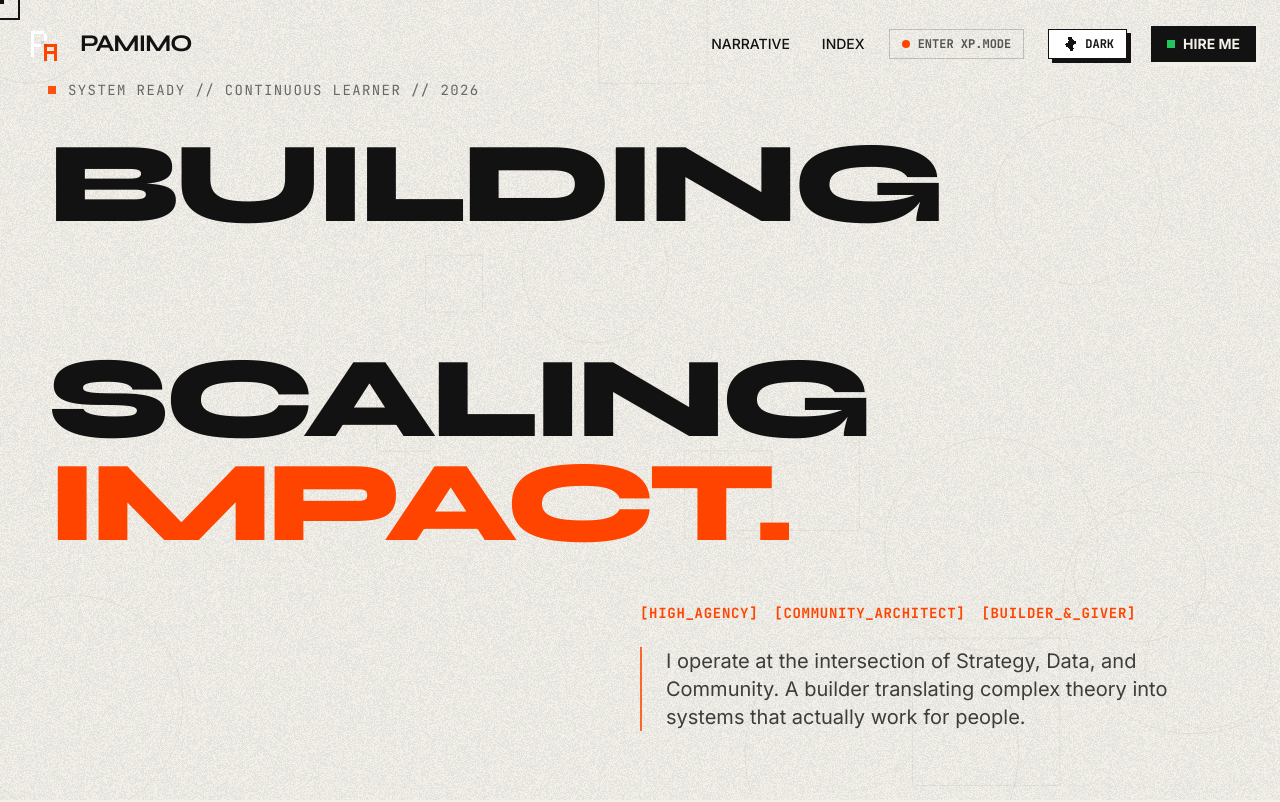
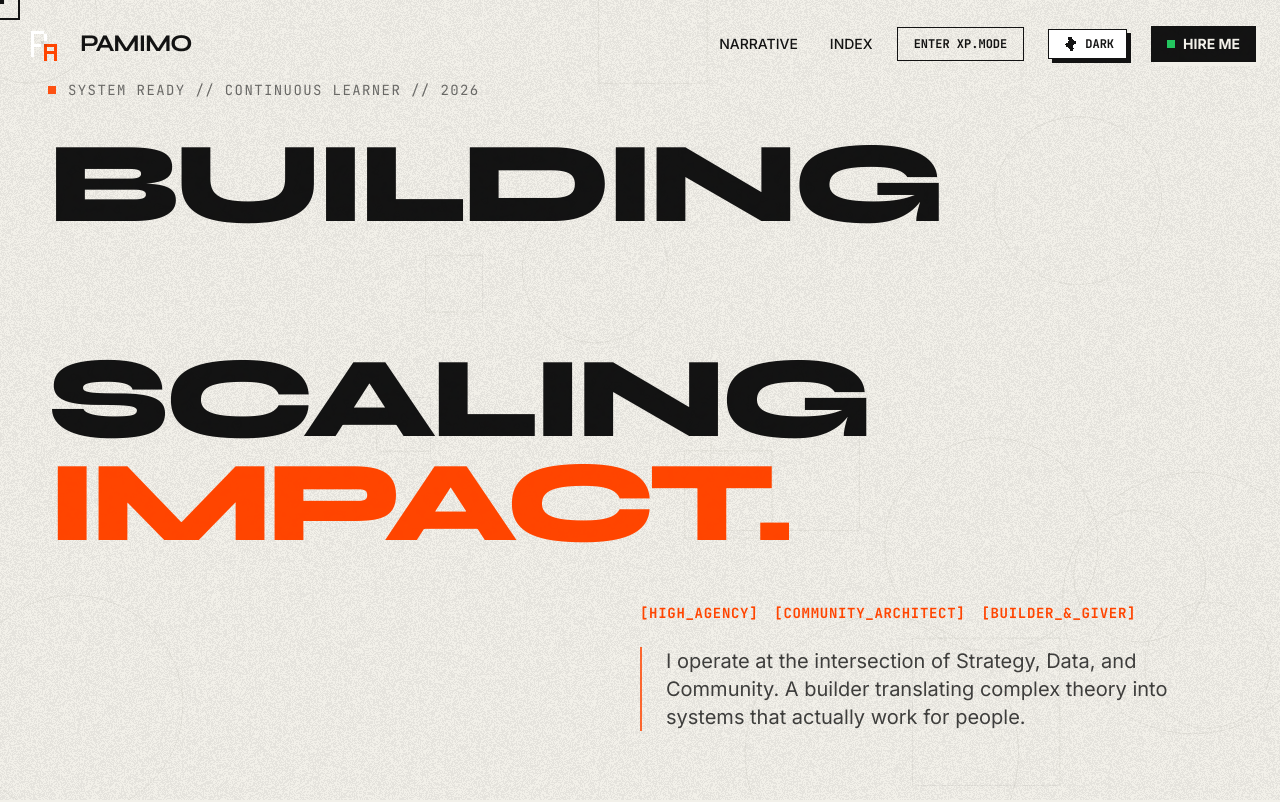
Before and after one commit to A-Pamimo/pamimo_com, a Next.js app: page / in a window 1280 px wide. Shown: the top 802 px of the page. Built offline with nearby package versions, Linux system fonts and the light colour scheme.

Commit message:
feat: Implement core UI components including navigation, project cards, and global layout.

```diff
--- a/app/layout.tsx
+++ b/app/layout.tsx
@@ -111,6 +111,14 @@ export default function RootLayout({
         <meta name="geo.placename" content="Toronto" />
       </head>
       <body className="bg-cream text-ink dark:bg-charcoal dark:text-cream antialiased overflow-x-hidden selection:bg-pop selection:text-white">
+        <div className="fixed inset-0 pointer-events-none z-[9999] opacity-[0.03] mix-blend-overlay">
+          <svg viewBox="0 0 200 200" xmlns="http://www.w3.org/2000/svg">
+            <filter id="noiseFilter">
+              <feTurbulence type="fractalNoise" baseFrequency="0.65" numOctaves="3" stitchTiles="stitch" />
+            </filter>
+            <rect width="100%" height="100%" filter="url(#noiseFilter)" />
+          </svg>
+        </div>
         {children}
 
         {/* JSON-LD Structured Data */}
@@ -158,9 +166,10 @@ export default function RootLayout({
                 "Community Building"
               ]
             })
-          }}
+          }
+          }
         />
-      </body>
-    </html>
+      </body >
+    </html >
   );
 }
--- a/components/Navbar.tsx
+++ b/components/Navbar.tsx
@@ -47,15 +47,15 @@ const Navbar: React.FC<NavbarProps> = ({ simulationMode, toggleSimulation }) =>
           {/* Gamification Toggle (Renamed to XP.MODE) */}
           {toggleSimulation && (
             <div className="relative group hidden md:flex">
+              <div className="absolute inset-0 bg-pop blur-lg opacity-0 group-hover:opacity-40 transition-opacity duration-100"></div>
               <button
                 onClick={toggleSimulation}
-                className={`font-mono text-xs font-bold border px-3 py-1.5 transition-all cursor-hoverable items-center gap-2 flex ${simulationMode
-                  ? 'bg-pop text-white border-pop shadow-hard'
-                  : 'border-ink/20 text-ink/70 dark:border-white/20 dark:text-white/70 hover:border-pop hover:text-pop'
-                  }`}
+                className="relative font-mono font-bold text-xs border border-ink dark:border-white px-4 py-2 hover:bg-pop hover:text-white hover:border-pop transition-all overflow-hidden group-hover:skew-x-[-10deg]"
               >
-                <span className={`w-2 h-2 rounded-full ${simulationMode ? 'bg-white' : 'bg-pop'}`}></span>
-                {simulationMode ? 'EXIT XP.MODE' : 'ENTER XP.MODE'}
+                <span className="relative z-10 group-hover:animate-pulse flex items-center gap-2">
+                  {simulationMode ? 'EXIT XP.MODE' : 'ENTER XP.MODE'}
+                  {simulationMode && <span className="w-2 h-2 bg-white rounded-full animate-ping" />}
+                </span>
               </button>
             </div>
           )}
@@ -84,7 +84,7 @@ const Navbar: React.FC<NavbarProps> = ({ simulationMode, toggleSimulation }) =>
           {/* Mobile Menu Btn */}
           <button
             onClick={() => setMobileMenuOpen(!mobileMenuOpen)}
-            className="md:hidden z-50 p-2 text-ink dark:text-white"
+            className="md:hidden z-50 p-2 text-ink dark:text-white transform transition-transform active:scale-95"
             aria-label="Toggle Menu"
           >
             {mobileMenuOpen ? 'CLOSE' : 'MENU'}
@@ -94,7 +94,7 @@ const Navbar: React.FC<NavbarProps> = ({ simulationMode, toggleSimulation }) =>
           {!mobileMenuOpen && (
             <a
               href="mailto:contact@pamimo.com" // Update with actual email if known, effectively acts as 'Contact'
-              className="md:hidden fixed bottom-6 right-6 z-[40] bg-pop text-white px-5 py-3 rounded-full font-mono text-xs font-bold shadow-lg shadow-pop/30 hover:scale-105 transition-transform flex items-center gap-2"
+              className="md:hidden fixed bottom-6 right-6 z-[40] bg-pop text-white px-5 py-3 rounded-full font-mono text-xs font-bold shadow-lg shadow-pop/30 hover:scale-105 active:scale-90 transition-transform flex items-center gap-2"
             >
               <span className="w-2 h-2 bg-green-400 rounded-full animate-pulse"></span>
               HIRE ME
--- a/components/ProjectCard.tsx
+++ b/components/ProjectCard.tsx
@@ -25,7 +25,7 @@ const ProjectCard: React.FC<ProjectCardProps> = ({ project, onClick, className }
   // Special layouts based on card type to match visual parity
   if (project.id === 'nova') {
     return (
-      <div onClick={() => onClick(project)} className={`project-card ${className} border border-ink dark:border-white/20 p-0 group hover:shadow-hard transition-all bg-cream dark:bg-black cursor-hoverable cursor-pointer`}>
+      <div onClick={() => onClick(project)} className={`project-card ${className} border border-ink dark:border-white/20 p-0 group hover:shadow-hard transform transition-all active:scale-[0.98] bg-cream dark:bg-black cursor-hoverable cursor-pointer`}>
         <div className="h-full flex flex-col md:flex-row pointer-events-none">
           <div className="p-8 flex-1 flex flex-col justify-between">
             <div>
@@ -62,7 +62,7 @@ const ProjectCard: React.FC<ProjectCardProps> = ({ project, onClick, className }
   // WEG Prominent layout
   if (project.id === 'weg') {
     return (
-      <div onClick={() => onClick(project)} className={`project-card ${className} border border-ink dark:border-white/20 p-6 group hover:shadow-hard transition-all cursor-hoverable cursor-pointer bg-white dark:bg-charcoal flex flex-col justify-between overflow-hidden`}>
+      <div onClick={() => onClick(project)} className={`project-card ${className} border border-ink dark:border-white/20 p-6 group hover:shadow-hard transform transition-all active:scale-[0.98] cursor-hoverable cursor-pointer bg-white dark:bg-charcoal flex flex-col justify-between overflow-hidden`}>
         <div className="flex flex-col md:flex-row gap-8 h-full pointer-events-none">
           <div className="flex-1 flex flex-col justify-between min-w-0">
             <div>
@@ -89,7 +89,7 @@ const ProjectCard: React.FC<ProjectCardProps> = ({ project, onClick, className }
 
   // Fallback generic card structure customized per item to match HTML structure
   return (
-    <div onClick={() => onClick(project)} className={`project-card ${className} border border-ink dark:border-white/20 p-6 group hover:shadow-hard transition-all cursor-hoverable cursor-pointer flex flex-col justify-between ${project.id === 'city' ? 'bg-pop text-white' : 'bg-white dark:bg-charcoal'}`}>
+    <div onClick={() => onClick(project)} className={`project-card ${className} border border-ink dark:border-white/20 p-6 group hover:shadow-hard transform transition-all active:scale-[0.98] cursor-hoverable cursor-pointer flex flex-col justify-between ${project.id === 'city' ? 'bg-pop text-white' : 'bg-white dark:bg-charcoal'}`}>
       <div className={`h-full flex flex-col ${project.id === 'sctc' ? 'md:flex-row gap-6' : 'justify-between'} pointer-events-none`}>
         <div className={project.id === 'sctc' ? 'flex-1' : ''}>
           {project.id === 'wfp' && <div className="flex justify-between items-center mb-4"><span className="font-mono text-xs border border-current px-2 py-1 opacity-60">RESEARCH</span></div>}
```
Lines whose indentation alone changed are shown as unchanged.
